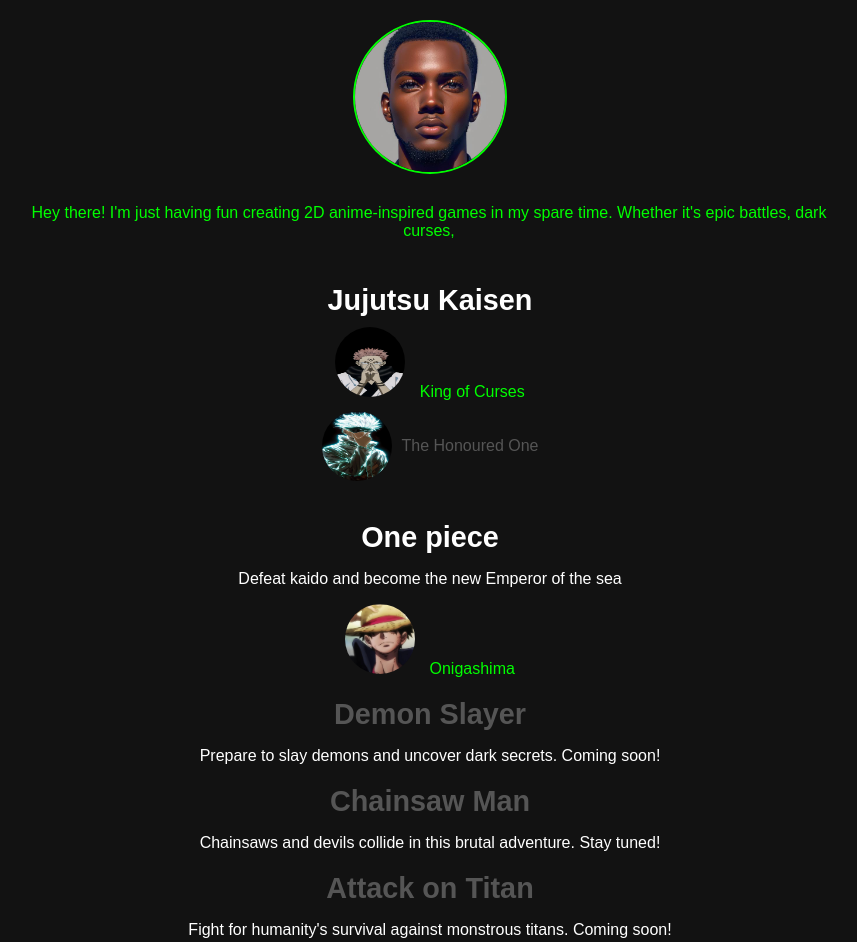
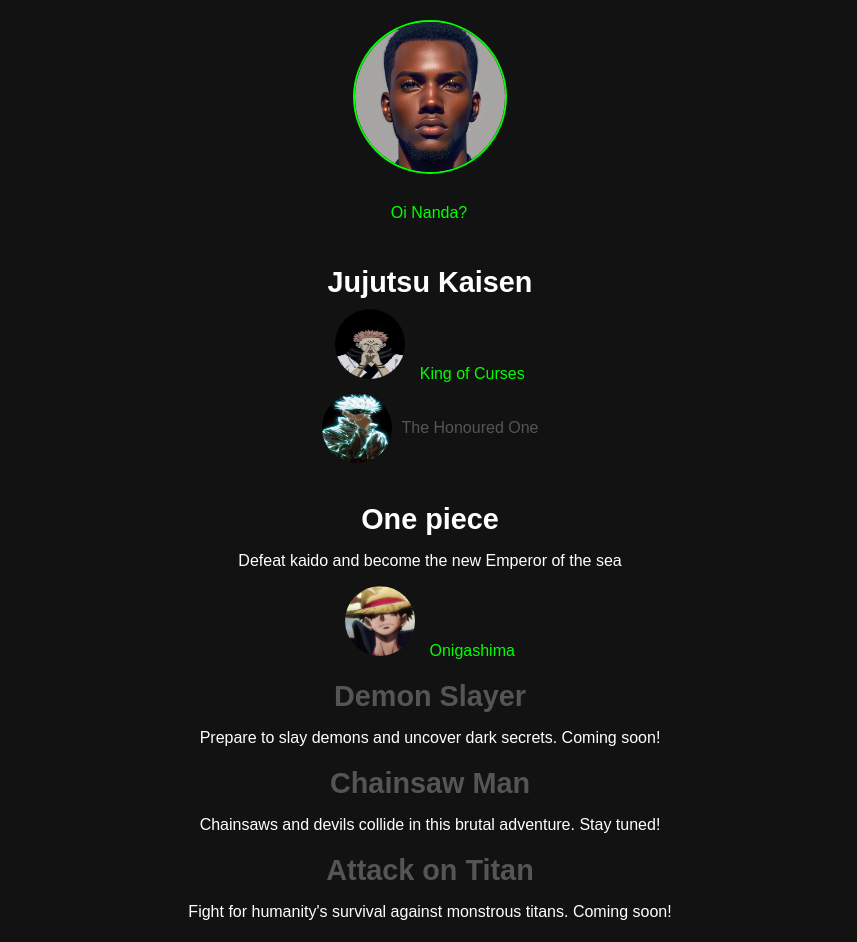
Before and after one commit to Nozel-silva/JJK-Kubiten, a plain HTML site: page index.html in a window 1280 px wide. Shown: the top 942 px of the page, without its empty margins (210-1067 px from the left). Drawn offline with Linux system fonts and the light colour scheme.

Commit message:
Update index.html

```diff
--- a/index.html
+++ b/index.html
@@ -210,7 +210,7 @@
 
 <!-- Preloader and Typewriter Script -->
 <script>
-  const text = "Hey there! I'm just having fun creating 2D anime-inspired games in my spare time. Whether it's epic battles, dark curses, or legendary characters, I'm all about bringing anime vibes into gaming. Check out what I've got so far and keep an eye out for new releases!";
+  const text = "Oi Nanda?";
   let i = 0;
 
   function typeWriter() {
```
